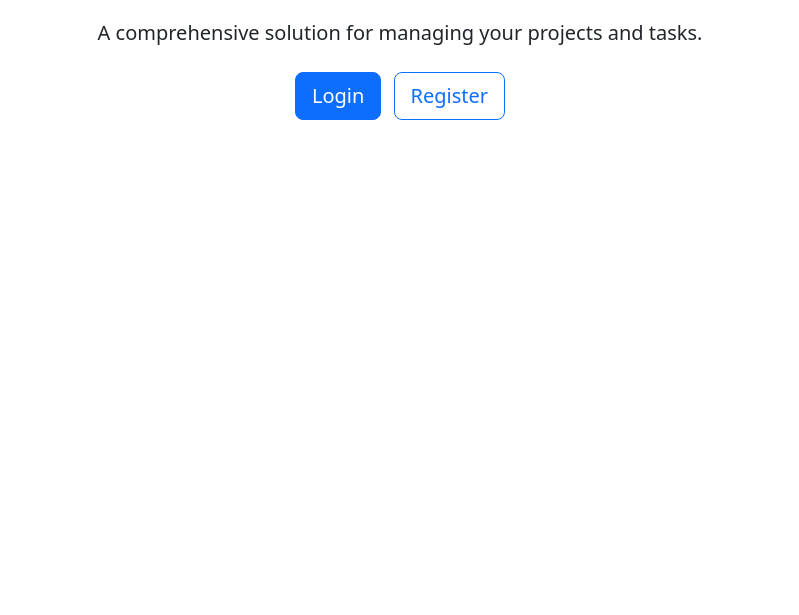
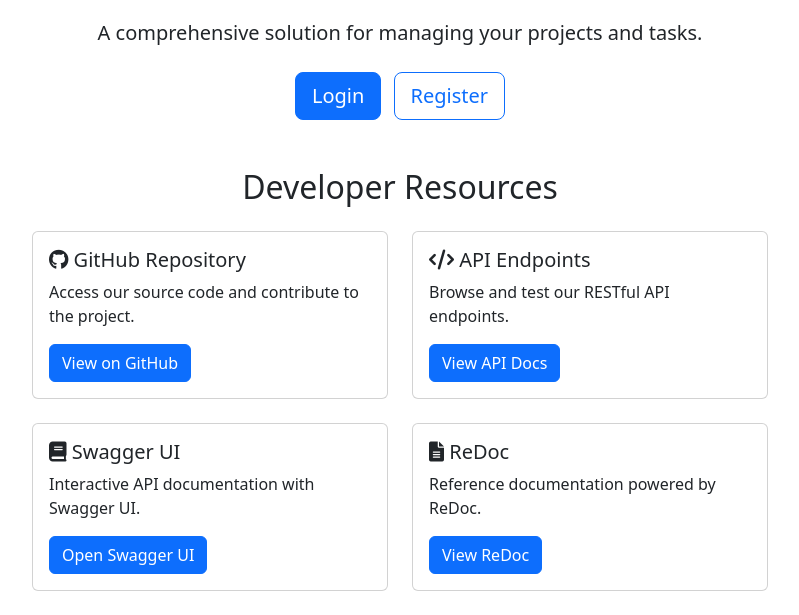
Before and after one commit to arminkazimi/task-management-system, a Django app: template pages/templates/pages/home.html in a window 1280 px wide. Shown: the part 244-859 px from the top of the page, without its empty margins (240-1039 px from the left). Before the commit the page ends 364 px from the top, so only its background shows below. Run offline with Django 5.2, Linux system fonts and the light colour scheme; the template is opened without the code that fills it, so the values that code supplies are empty.

Commit message:
update home page

```diff
--- a/pages/templates/pages/home.html
+++ b/pages/templates/pages/home.html
@@ -145,6 +145,79 @@
       </div>
     </div>
 
+    <div class="container mt-5">
+      <div class="row justify-content-center">
+        <div class="col-md-8">
+          <h2 class="text-center mb-4">Developer Resources</h2>
+          <div class="row">
+            <div class="col-md-6 mb-4">
+              <div class="card h-100">
+                <div class="card-body">
+                  <h5 class="card-title">
+                    <i class="fab fa-github"></i> GitHub Repository
+                  </h5>
+                  <p class="card-text">
+                    Access our source code and contribute to the project.
+                  </p>
+                  <a
+                    href="https://github.com/arminkazimi/task-management-system"
+                    target="_blank"
+                    class="btn btn-primary"
+                    >View on GitHub</a
+                  >
+                </div>
+              </div>
+            </div>
+            <div class="col-md-6 mb-4">
+              <div class="card h-100">
+                <div class="card-body">
+                  <h5 class="card-title">
+                    <i class="fas fa-code"></i> API Endpoints
+                  </h5>
+                  <p class="card-text">
+                    Browse and test our RESTful API endpoints.
+                  </p>
+                  <a href="/api/" target="_blank" class="btn btn-primary"
+                    >View API Docs</a
+                  >
+                </div>
+              </div>
+            </div>
+            <div class="col-md-6 mb-4">
+              <div class="card h-100">
+                <div class="card-body">
+                  <h5 class="card-title">
+                    <i class="fas fa-book"></i> Swagger UI
+                  </h5>
+                  <p class="card-text">
+                    Interactive API documentation with Swagger UI.
+                  </p>
+                  <a href="/swagger/" target="_blank" class="btn btn-primary"
+                    >Open Swagger UI</a
+                  >
+                </div>
+              </div>
+            </div>
+            <div class="col-md-6 mb-4">
+              <div class="card h-100">
+                <div class="card-body">
+                  <h5 class="card-title">
+                    <i class="fas fa-file-alt"></i> ReDoc
+                  </h5>
+                  <p class="card-text">
+                    Reference documentation powered by ReDoc.
+                  </p>
+                  <a href="/redoc/" target="_blank" class="btn btn-primary"
+                    >View ReDoc</a
+                  >
+                </div>
+              </div>
+            </div>
+          </div>
+        </div>
+      </div>
+    </div>
+
     <script src="https://cdn.jsdelivr.net/npm/bootstrap@5.3.0/dist/js/bootstrap.bundle.min.js"></script>
   </body>
 </html>
```
